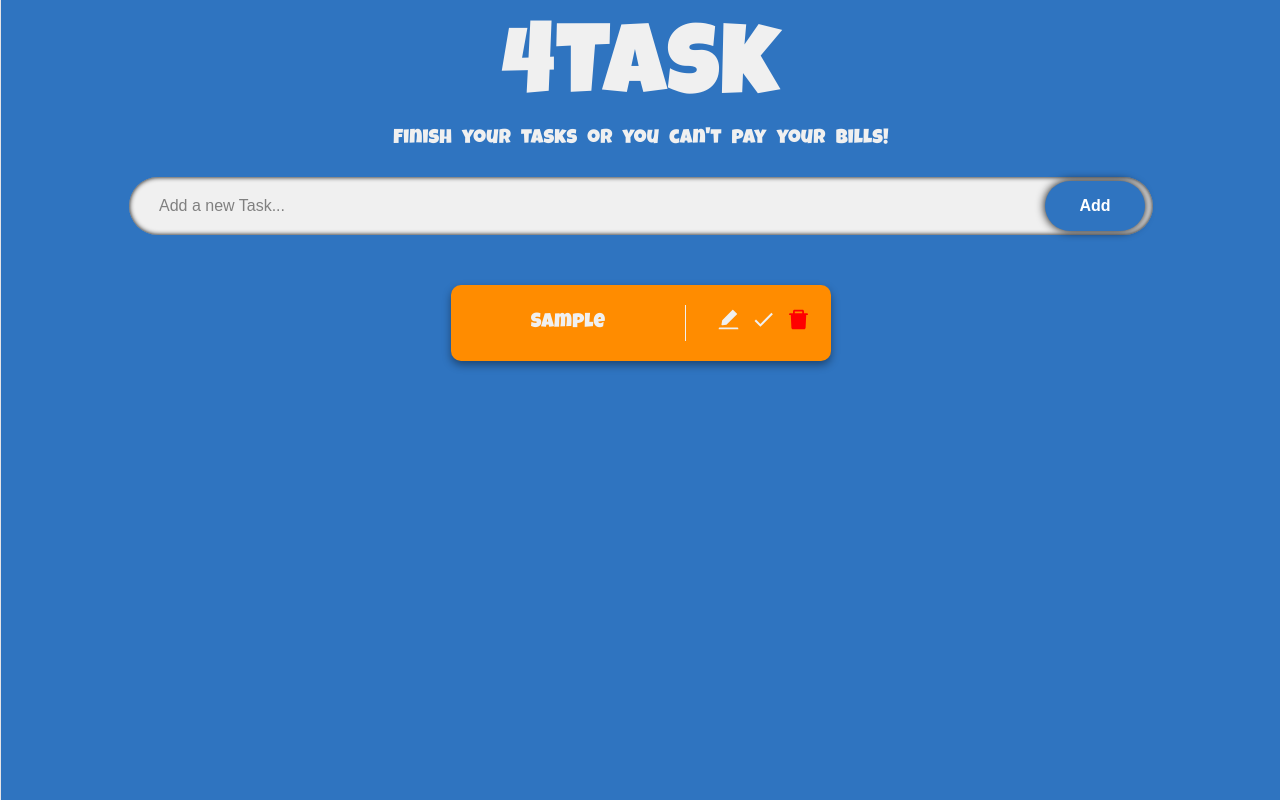
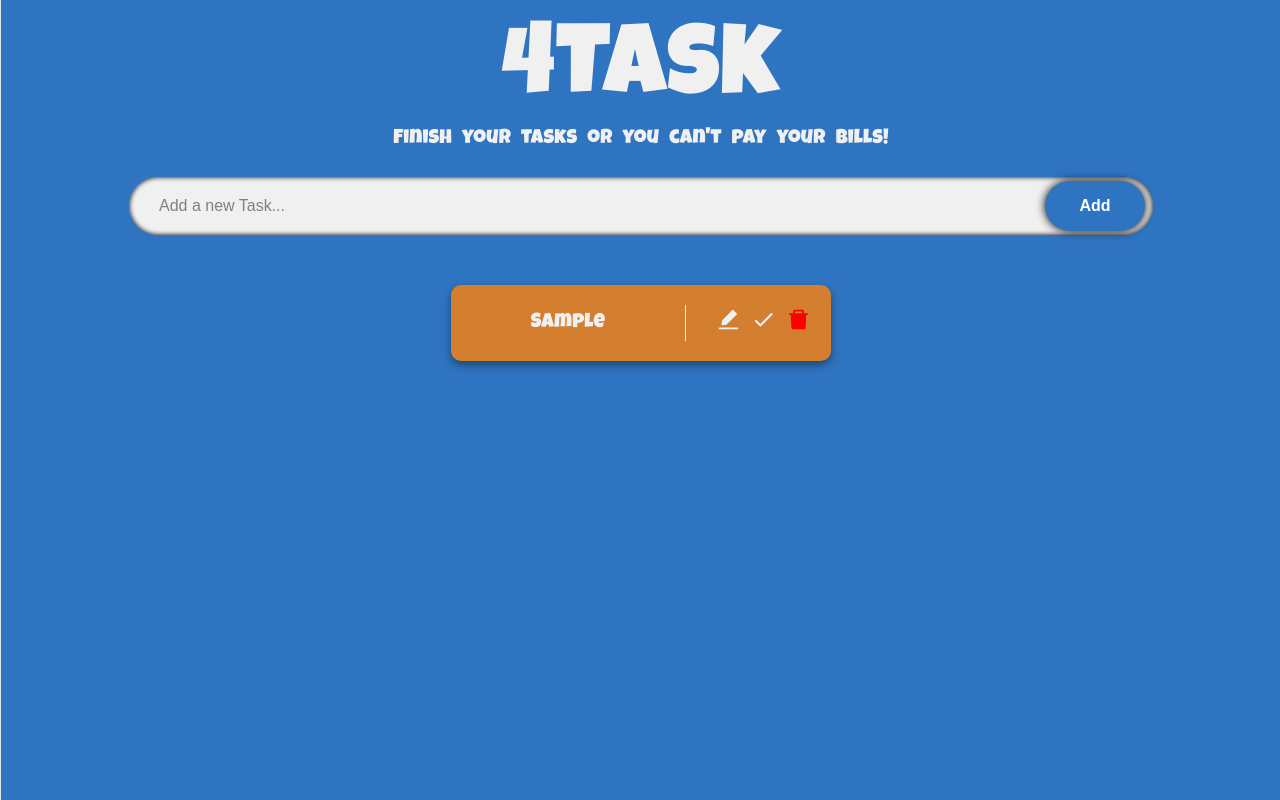
Before and after one commit to rubengitdev/4task, a React (Vite) app: page / in a window 1280 px wide. Both pictures are taken after typing "Sample" into the empty fields and a click on the button "Add". Built offline with nearby package versions, Linux system fonts and the light colour scheme.

Commit message:
feat: Add completed mark when the TodoList status is completed

```diff
--- a/src/components/common/TodoCard/TodoCard.css
+++ b/src/components/common/TodoCard/TodoCard.css
@@ -4,7 +4,7 @@
     border-radius: 10px;
     padding: 20px;
     margin-top: 50px;
-    background-color: darkorange;
+    background-color: #d47e30;
     box-shadow: 0 4px 8px rgba(0, 0, 0, 0.4);
 }
 
@@ -47,3 +47,25 @@
 .delete__icon {
     color: red;
 }
+
+.todo__content {
+    display: flex;
+    align-items: center;
+    flex: 1;
+    min-width: 0;
+}
+
+.todo__success_mark {
+    display: flex;
+    align-items: center;
+    justify-content: center;
+    width: 24px;
+    height: 24px;
+    margin-right: 10px;
+    border-radius: 50%;
+    background-color: green;
+    color: #f0f0f0;
+    font-size: 16px;
+
+    flex-shrink: 0;
+}
--- a/src/components/common/TodoCard/TodoCard.tsx
+++ b/src/components/common/TodoCard/TodoCard.tsx
@@ -53,7 +53,13 @@ const TodoCard = ({ todo, todos, setTodos }: TodoCardProps) => {
             className="todos__single"
             onSubmit={(e) => handleEdit(e, todo.id)}
         >
-            {' '}
+            <div className="todo__content">
+                {todo.isDone && (
+                    <span className="todo__success_mark">
+                        <MdDone />
+                    </span>
+                )}
+
                 {edit ? (
                     <input
                         value={editTodo}
@@ -66,7 +72,10 @@ const TodoCard = ({ todo, todos, setTodos }: TodoCardProps) => {
                 ) : (
                     <span className="todos__single--text">{todo.todo}</span>
                 )}
+            </div>
+
             <hr className="vertical__divider" />
+
             <div className="icon__container">
                 {/* START EDIT ICON */}
                 <span
```
Lines whose indentation alone changed are shown as unchanged.
